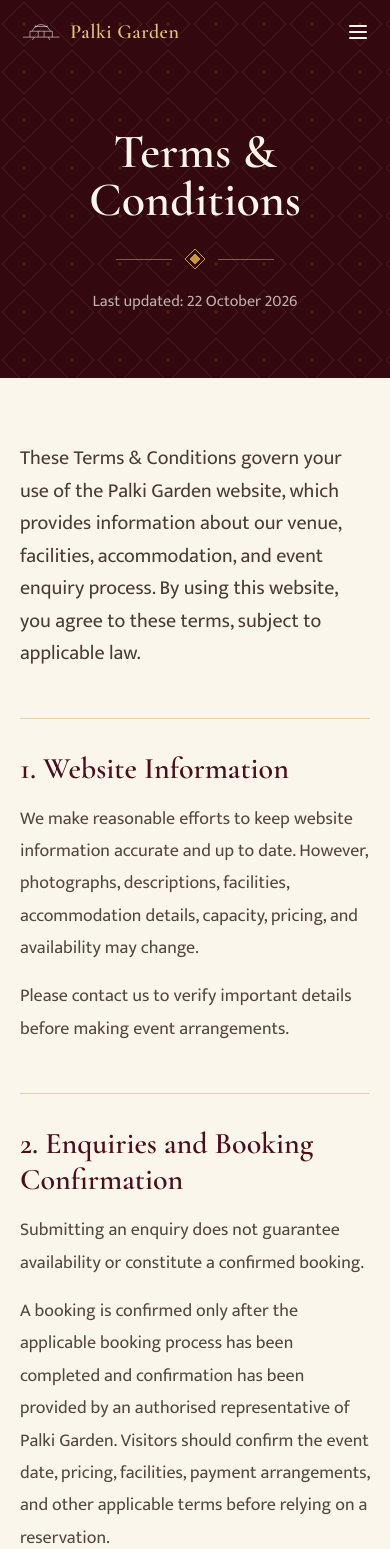
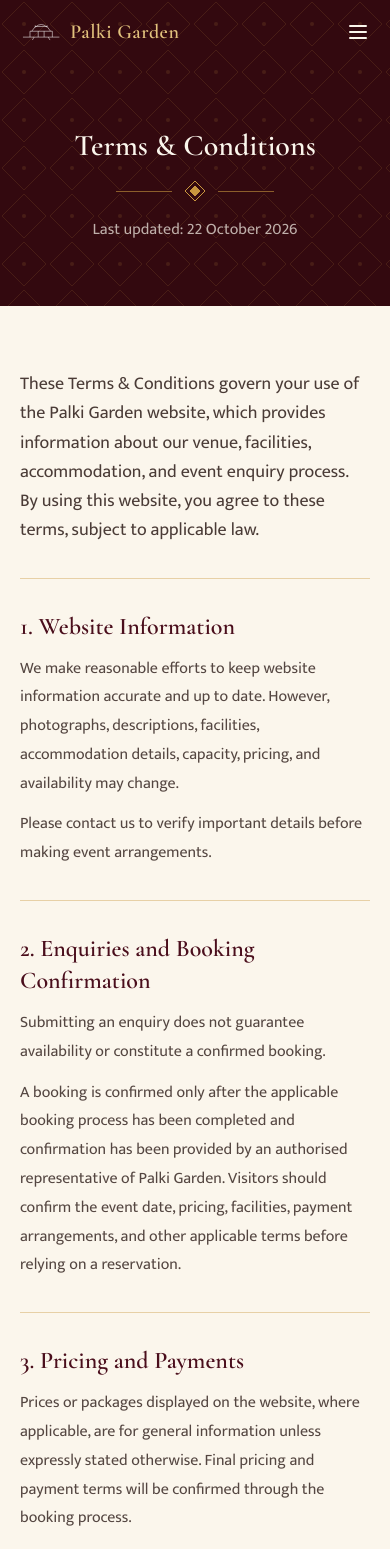
Before and after one commit to somnathbaidyahere-cyber/Palki, a Next.js app: page /terms-and-conditions in a window 390 px wide. Shown: the top 1549 px of the page. Built offline with nearby package versions, Linux system fonts and the light colour scheme.

Commit message:
added privacy and terms page internal linking in the booking form and the footer

```diff
--- a/src/components/BookingForm.js
+++ b/src/components/BookingForm.js
@@ -2,6 +2,7 @@
 
 import { useState } from "react";
 import { EVENT_TYPES, MAX_GUESTS } from "@/data/site";
+import Link from "next/link"
 
 const EMPTY = {
   name: "",
@@ -264,17 +265,17 @@ export default function BookingForm({ id, tone = "light" }) {
       </div>
 
       {/* Submit */}
-      <div className="sm:col-span-2">
-        <button
-          type="submit"
-          disabled={status === "sending"}
-          className="btn-gold min-h-10 w-full disabled:opacity-60"
-        >
+     <div className="sm:col-span-2">
+        <button type="submit" disabled={status === "sending"} className="btn-gold w-full disabled:opacity-60">
           {status === "sending" ? "Sending..." : "Check availability"}
         </button>
-
+        <p className={`mt-3 text-center text-sm ${dark ? "text-ivory/60" : "text-ink/60"}`}>
+          By sending this, you agree to our{" "}
+          <Link href="/privacy-policy" className="underline decoration-gold underline-offset-4">Privacy Policy</Link> and{" "}
+          <Link href="/terms-and-conditions" className="underline decoration-gold underline-offset-4">Terms</Link>.
+        </p>
         {status === "error" && (
-          <p role="alert" className={`mt-2 text-center ${errorText}`}>
+          <p role="alert" className={`mt-3 text-center ${errorText}`}>
             We could not send your request. Please try again or call us.
           </p>
         )}
--- a/src/components/Footer.js
+++ b/src/components/Footer.js
@@ -4,20 +4,52 @@ import Link from "next/link";
 
 export default function Footer() {
   return (
-    <footer className="bg-maroon-deep py-14 text-center text-ivory/75">
-      <p className="font-display text-4xl font-semibold text-gold-light">{VENUE.name}</p>
+    <footer className="bg-maroon-deep px-5 sm:px-0 py-14 text-center text-ivory/75">
+      <p className="font-display text-2xl md:text-3xl lg:text-4xl font-semibold text-gold-light">
+        {VENUE.name}
+      </p>
       <p className="mt-1">{VENUE.tagline}</p>
       <Ornament className="my-6" />
       <ul className="flex flex-wrap justify-center gap-x-7 gap-y-2">
         {NAV_LINKS.map((l) => (
-          <li key={l.href}><a href={l.href} className="transition hover:text-gold-light">{l.label}</a></li>
+          <li key={l.href}>
+            <a href={l.href} className="text-sm md:text-base transition hover:text-gold-light">
+              {l.label}
+            </a>
+          </li>
         ))}
       </ul>
-       <ul className="mt-6 flex flex-wrap justify-center gap-x-6 gap-y-2 text-sm">
-        <li><Link href="/privacy-policy" className="transition hover:text-gold-light">Privacy Policy</Link></li>
-        <li><Link href="/terms-and-conditions" className="transition hover:text-gold-light">Terms &amp; Conditions</Link></li>
+
+      <ul className="mt-8 flex flex-wrap justify-center gap-x-6 gap-y-3 text-xs md:text-sm">
+        <li>
+          <Link
+            href="/privacy-policy"
+            className="group relative inline-block py-1 transition-colors duration-300 hover:text-gold-light"
+          >
+            Privacy Policy
+            <span
+              aria-hidden="true"
+              className="absolute bottom-0 left-0 h-px w-full origin-left scale-x-0 bg-gold-light transition-transform duration-300 ease-out group-hover:scale-x-100"
+            />
+          </Link>
+        </li>
+
+        <li>
+          <Link
+            href="/terms-and-conditions"
+            className="group relative inline-block py-1 transition-colors duration-300 hover:text-gold-light"
+          >
+            Terms &amp; Conditions
+            <span
+              aria-hidden="true"
+              className="absolute bottom-0 left-0 h-px w-full origin-left scale-x-0 bg-gold-light transition-transform duration-300 ease-out group-hover:scale-x-100"
+            />
+          </Link>
+        </li>
       </ul>
-      <p className="mt-8 text-sm text-ivory/50">© {new Date().getFullYear()} {VENUE.name}. All rights reserved.</p>
+      <p className="mt-4 text-sm text-ivory/50">
+        © {new Date().getFullYear()} {VENUE.name}. All rights reserved.
+      </p>
     </footer>
   );
 }
--- a/src/components/LegalPage.js
+++ b/src/components/LegalPage.js
@@ -11,25 +11,25 @@ export default function LegalPage({ title, updated, intro, sections, other }) {
       <Navbar solid />
       <main>
         <header className="jaali bg-maroon-deep px-5 pb-16 pt-32 text-center text-ivory sm:pb-20 sm:pt-40">
-          <h1 className="text-5xl font-semibold sm:text-6xl">{title}</h1>
-          <Ornament className="mt-6" />
-          <p className="mt-5 text-ivory/70">Last updated: {updated}</p>
+          <h1 className="text-3xl font-semibold sm:text-4xl">{title}</h1>
+          <Ornament className="mt-4 md:mt-6" />
+          <p className="mt-4 md:mt-5 text-ivory/70">Last updated: {updated}</p>
         </header>
 
         <article className="mx-auto max-w-3xl px-5 py-16 sm:px-8 sm:py-24">
-          {intro && <p className="text-xl leading-relaxed text-ink/85">{intro}</p>}
+          {intro && <p className="text-lg md:text-xl leading-relaxed text-ink/85">{intro}</p>}
 
           {sections.map((s) => (
-            <section key={s.title} className="mt-12 border-t border-gold/40 pt-8">
-              <h2 className="text-3xl font-semibold text-maroon">{s.title}</h2>
+            <section key={s.title} className="mt-8 md:mt-12 border-t border-gold/40 pt-8">
+              <h2 className="text-2xl md:text-3xl font-semibold text-maroon">{s.title}</h2>
               {s.body?.map((para) => (
-                <p key={para} className="mt-4 text-lg leading-[1.8] text-ink/80">{para}</p>
+                <p key={para} className="mt-3 md:mt-4 text-base md:text-lg leading-[1.8] text-ink/80">{para}</p>
               ))}
 
               {s.contact && (
-                <address className="mt-5 border border-gold/60 bg-white/50 p-6 text-lg not-italic leading-relaxed text-ink/85">
-                  <p className="font-display text-2xl font-semibold text-maroon">{VENUE.legalName}</p>
-                  <p className="mt-2"><span className="text-ink/60">Operated by:</span> {VENUE.operator}</p>
+                <address className="mt-5 border border-gold/60 bg-white/50 p-6 text-base md:text-lg not-italic leading-relaxed text-ink/85">
+                  <p className="font-display text-xl md:text-2xl font-semibold text-maroon">{VENUE.name}</p>
+                  <p className="mt-2"><span className="text-ink/60">Operated by:</span> {VENUE.name}</p>
                   <p><span className="text-ink/60">Address:</span> {VENUE.address}</p>
                   <p><span className="text-ink/60">Email:</span>{" "}
                     <a href={`mailto:${VENUE.email}`} className="text-maroon underline decoration-gold underline-offset-4">{VENUE.email}</a>
--- a/src/components/Navbar.js
+++ b/src/components/Navbar.js
@@ -20,6 +20,12 @@ export default function Navbar() {
   const solid = scrolled || open;
 
 useEffect(() => {
+  // Homepage sections exist only on the homepage.
+  if (window.location.pathname !== "/") {
+    setActiveSection("");
+    return;
+  }
+
   const updateActiveSection = () => {
     // Activation line: 30% down the viewport.
     const activationPoint = window.innerHeight * 0.3;
@@ -27,7 +33,15 @@ export default function Navbar() {
     let currentSection = "";
 
     for (const link of NAV_LINKS) {
-        const section = document.querySelector(link.href);
+      // Extract "#about" from "/#about".
+      const targetId = new URL(
+        link.href,
+        window.location.origin,
+      ).hash.slice(1);
+
+      if (!targetId) continue;
+
+      const section = document.getElementById(targetId);
 
       if (!section) continue;
 
--- a/src/data/legal.js
+++ b/src/data/legal.js
@@ -57,7 +57,9 @@ export const PRIVACY = {
     },
     {
       title: "8. Contact Us",
-      body: ["For questions or requests concerning your personal information, please contact:"],
+      body: [
+        "For questions or requests concerning your personal information, please contact:",
+      ],
       contact: true,
     },
   ],
@@ -108,8 +110,8 @@ export const TERMS = {
     {
       title: "6. Third-Party Services and Website Availability",
       body: [
-        "Our website may include external links or third-party features, such as Google Maps. We do not control independent services and are not responsible for their content, privacy practices, or availability.",
-        "We aim to maintain an accessible website but cannot guarantee uninterrupted or error-free operation. We may modify or update website content and functionality when necessary.",
+        "Our website may use third-party services such as Google Maps and WhatsApp to help visitors locate our venue and contact us. Your use of these services is subject to their respective terms and privacy policies.",
+        "We do not control these services or their availability. We aim to keep our website accessible but cannot guarantee uninterrupted or error-free operation. We may update website content and functionality when necessary.",
       ],
     },
     {
--- a/src/data/site.js
+++ b/src/data/site.js
@@ -11,12 +11,12 @@ export const VENUE = {
 };
 
 export const NAV_LINKS = [
-  { label: "About", href: "#about" },
-  { label: "Features", href: "#features" },
-  { label: "Stay", href: "#stay" },
-  { label: "Gallery", href: "#gallery" },
-  { label: "Stories", href: "#stories" },
-  { label: "Visit", href: "#visit" },
+  { label: "About", href: "/#about" },
+  { label: "Features", href: "/#features" },
+  { label: "Stay", href: "/#stay" },
+  { label: "Gallery", href: "/#gallery" },
+  { label: "Stories", href: "/#stories" },
+  { label: "Visit", href: "/#visit" },
 ];
 
 export const EVENT_TYPES = [
```
Lines whose indentation alone changed are shown as unchanged.
